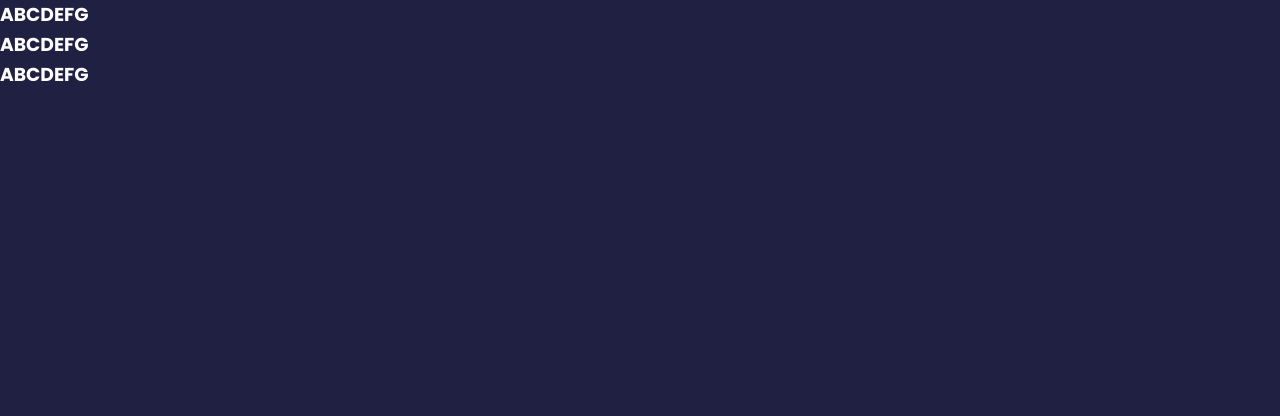
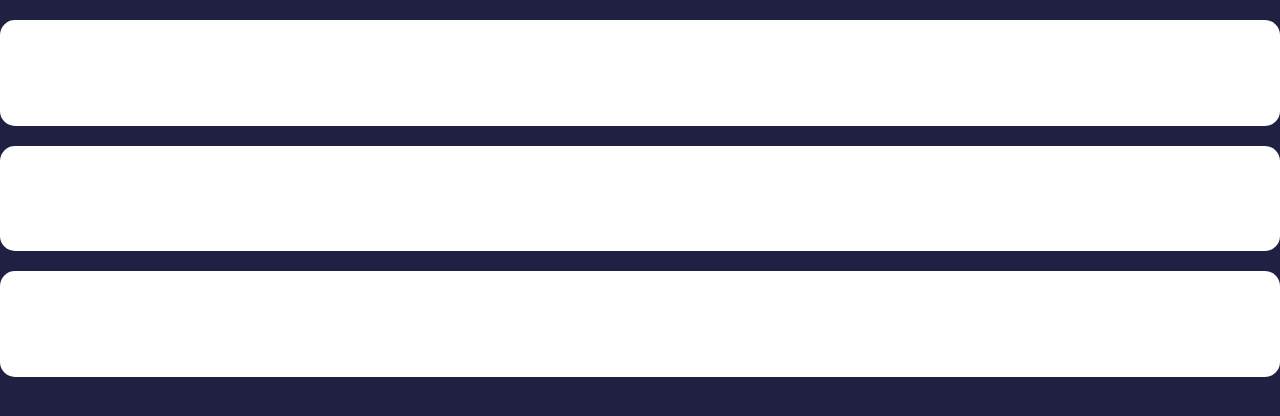
Before and after one commit to meIwata/svelte-feedback-app, a Svelte app: page / in a window 1280 px wide. Shown: the top 416 px of the page. Built offline with nearby package versions, Linux system fonts and the light colour scheme.

Commit message:
Add new files

```diff
--- /dev/null
+++ b/src/components/Card.svelte
@@ -0,0 +1,13 @@
+<div class="card">
+    <slot></slot>
+</div>
+
+<style>
+    .card{
+        background-color: #fff;
+        border-radius: 15px;
+        padding: 40px 50px;
+        margin: 20px 0;
+        position: relative;
+    }
+</style>
--- a/src/components/FeedbackItem.svelte
+++ b/src/components/FeedbackItem.svelte
@@ -0,0 +1,8 @@
+<script>
+    import Card from "./Card.svelte";
+    export let item
+</script>
+
+<Card>
+    Hello
+</Card>
--- a/src/components/FeedbackList.svelte
+++ b/src/components/FeedbackList.svelte
@@ -1,9 +1,12 @@
 <script>
+  import FeedbackItem from "./FeedbackItem.svelte";
+
     export let feedback = []
 
     // console.log(feedback)
 </script>
 
 {#each feedback as fb (fb.id)}
-    <h3>{fb.text}</h3>
+    <!-- <h3>{fb.text}</h3>     -->
+    <FeedbackItem item={fb} />
 {/each}
```
